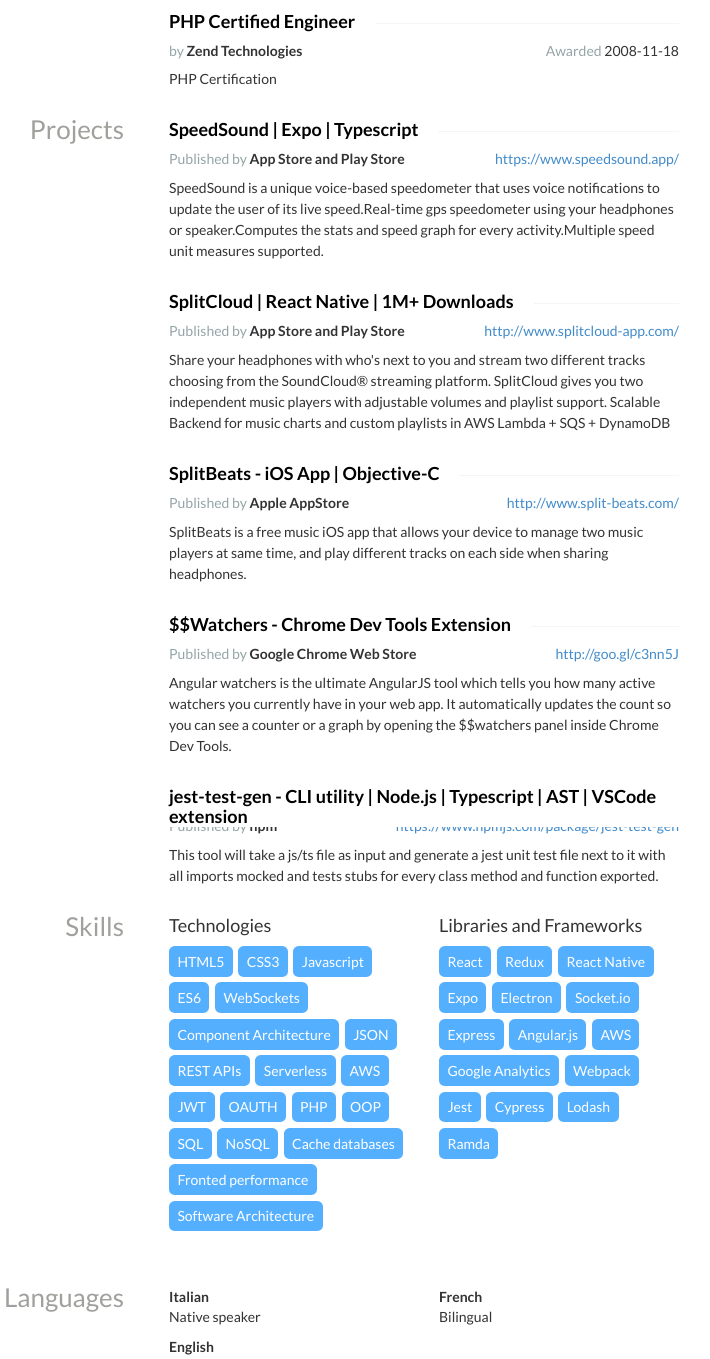
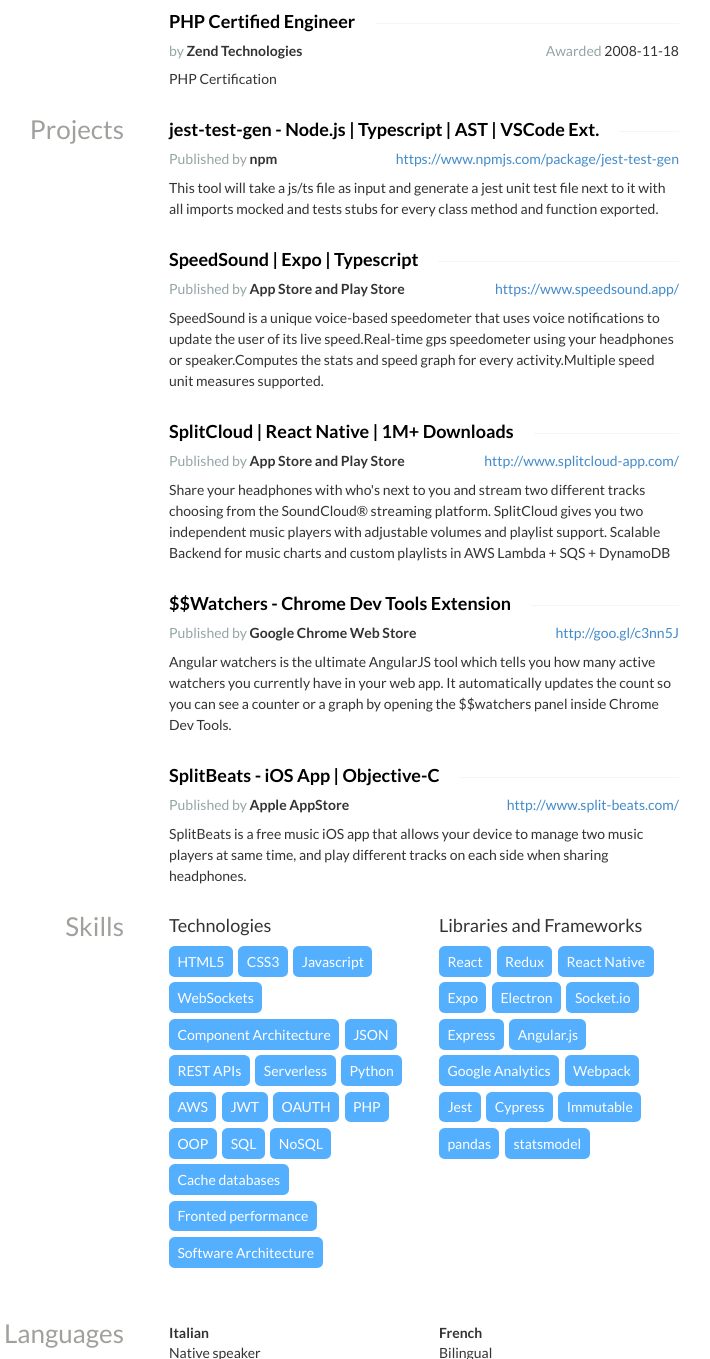
Before and after one commit to egm0121/resume, a website: page index.html in a window 1280 px wide. Shown: the part 2320-3679 px from the top of the page, without its empty margins (306-1016 px from the left). Drawn offline with nearby package versions, Linux system fonts and the light colour scheme; some icons are missing.

Commit message:
updated tools section

```diff
--- a/index.html
+++ b/index.html
@@ -267,7 +267,7 @@
 		</aside>
 		<div class="col-sm-9">
 			<p>I&#x27;m an experienced Software Developer having previously worked on complex web, desktop and mobile apps in the enterprise travel booking and unified communications industries.</p>
-			<p>My goal is to produce modular, reusable code leading to responsive UIs and performant applications.</p>
+			<p>My goal is to produce modular, reusable code leading to responsive UIs and performant applications.</p>
 			<p>In my free time I like to build and launch software products, using lean methodology and experimentation to achieve growth and product-market fit.</p>
 		</div>
 	</section>
@@ -537,6 +537,25 @@
 
 			<div class="col-sm-12 ">
 				<h4 class="strike-through">
+					<span>jest-test-gen - Node.js | Typescript | AST | VSCode Ext.</span>
+					<span class="date">
+
+					</span>
+				</h4>
+				<div class="website pull-right">
+					<a href="https://www.npmjs.com/package/jest-test-gen"></a>
+				</div>
+				<div class="publisher">
+					<em>Published by</em>
+					<strong>npm</strong>
+				</div>
+				<div class="summary">
+					<p>This tool will take a js/ts file as input and generate a jest unit test file next to it with all imports mocked and tests stubs for every class method and function exported.</p>
+				</div>
+			</div>
+
+			<div class="col-sm-12 ">
+				<h4 class="strike-through">
 					<span>SpeedSound | Expo | Typescript</span>
 					<span class="date">
 
@@ -575,25 +594,6 @@
 
 			<div class="col-sm-12 ">
 				<h4 class="strike-through">
-					<span>SplitBeats - iOS App | Objective-C</span>
-					<span class="date">
-
-					</span>
-				</h4>
-				<div class="website pull-right">
-					<a href="http://www.split-beats.com/"></a>
-				</div>
-				<div class="publisher">
-					<em>Published by</em>
-					<strong>Apple AppStore</strong>
-				</div>
-				<div class="summary">
-					<p>SplitBeats is a free music iOS app that allows your device to manage two music players at same time, and play different tracks on each side when sharing headphones.</p>
-				</div>
-			</div>
-
-			<div class="col-sm-12 ">
-				<h4 class="strike-through">
 					<span>$$Watchers - Chrome Dev Tools Extension</span>
 					<span class="date">
 
@@ -613,20 +613,20 @@
 
 			<div class="col-sm-12 ">
 				<h4 class="strike-through">
-					<span>jest-test-gen - CLI utility | Node.js | Typescript | AST | VSCode extension</span>
+					<span>SplitBeats - iOS App | Objective-C</span>
 					<span class="date">
 
 					</span>
 				</h4>
 				<div class="website pull-right">
-					<a href="https://www.npmjs.com/package/jest-test-gen"></a>
+					<a href="http://www.split-beats.com/"></a>
 				</div>
 				<div class="publisher">
 					<em>Published by</em>
-					<strong>npm</strong>
+					<strong>Apple AppStore</strong>
 				</div>
 				<div class="summary">
-					<p>This tool will take a js/ts file as input and generate a jest unit test file next to it with all imports mocked and tests stubs for every class method and function exported.</p>
+					<p>SplitBeats is a free music iOS app that allows your device to manage two music players at same time, and play different tracks on each side when sharing headphones.</p>
 				</div>
 			</div>
 			</div>
@@ -648,12 +648,12 @@
 					<li>HTML5</li>
 					<li>CSS3</li>
 					<li>Javascript</li>
-					<li>ES6</li>
 					<li>WebSockets</li>
 					<li>Component Architecture</li>
 					<li>JSON</li>
 					<li>REST APIs</li>
 					<li>Serverless</li>
+					<li>Python</li>
 					<li>AWS</li>
 					<li>JWT</li>
 					<li>OAUTH</li>
@@ -680,13 +680,13 @@
 					<li>Socket.io</li>
 					<li>Express</li>
 					<li>Angular.js</li>
-					<li>AWS</li>
 					<li>Google Analytics</li>
 					<li>Webpack</li>
 					<li>Jest</li>
 					<li>Cypress</li>
-					<li>Lodash</li>
-					<li>Ramda</li>
+					<li>Immutable</li>
+					<li>pandas</li>
+					<li>statsmodel</li>
 				</ul>
 			</div>
 			</div>
```
Also changed, not shown: resume.json (+16 -16 lines).
